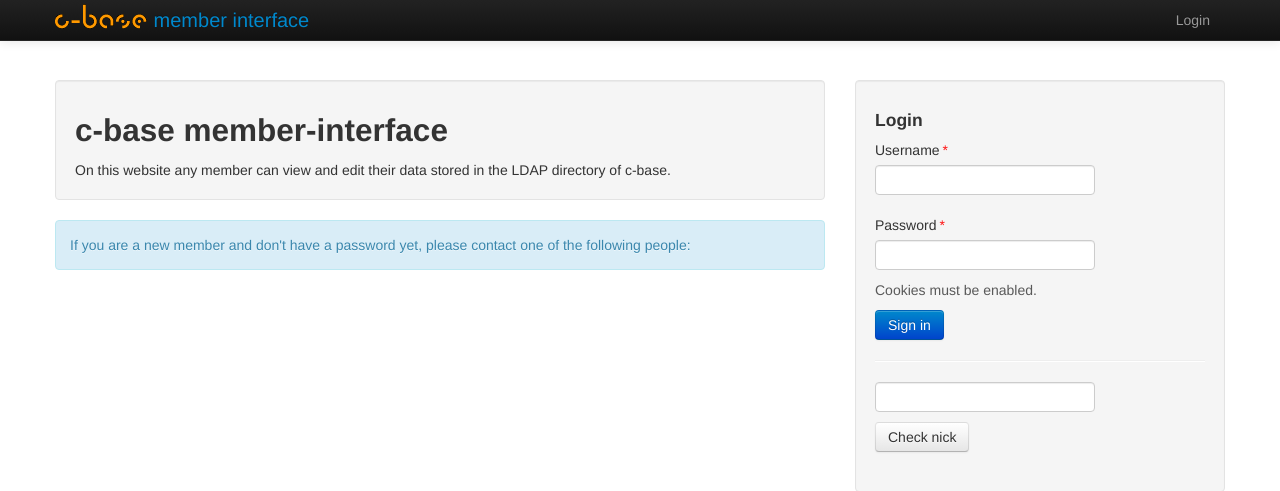
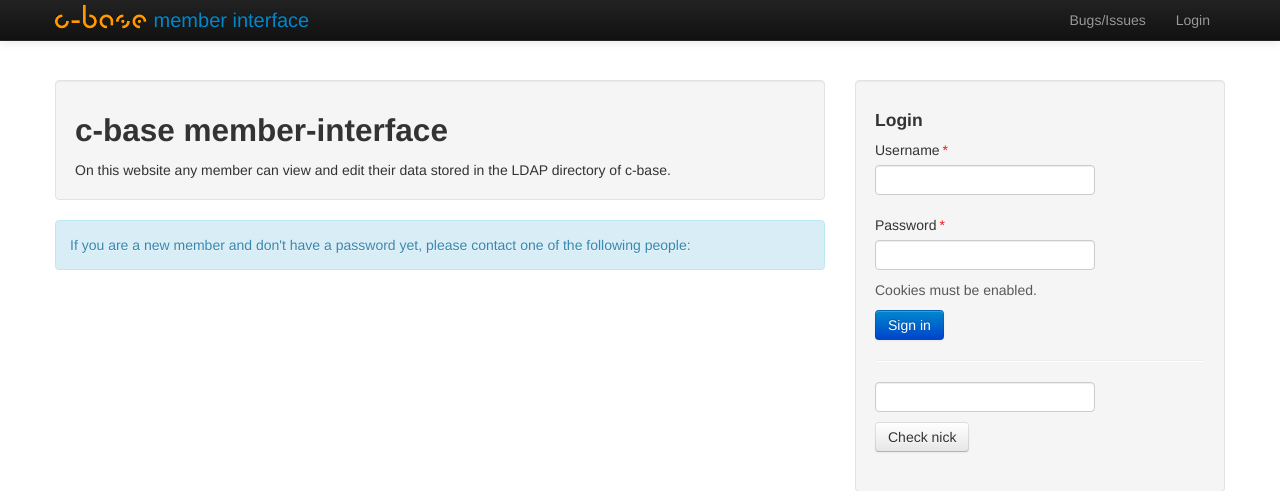
Before and after one commit to c-base/cbmi, a Django app: page / in a window 1280 px wide. Shown: the top 491 px of the page. Run offline with Django 3.2, Linux system fonts and the light colour scheme; some libraries are stand-ins or nearby versions.

Commit message:
add link to github/issues (closes #21)

```diff
--- a/account/templates/base.html
+++ b/account/templates/base.html
@@ -71,6 +71,7 @@
             </span>
             <div class="nav-collapse collapse">
                 <ul class="nav nav-collapse collapse pull-right">
+                        <li><a href="https://github.com/c-base/cbmi/issues">Bugs/Issues</a></li>
                     {% if request.user.is_authenticated %}
                         <li><a href="/account/logout/">Logout</a></li>
                     {% else %}
```
